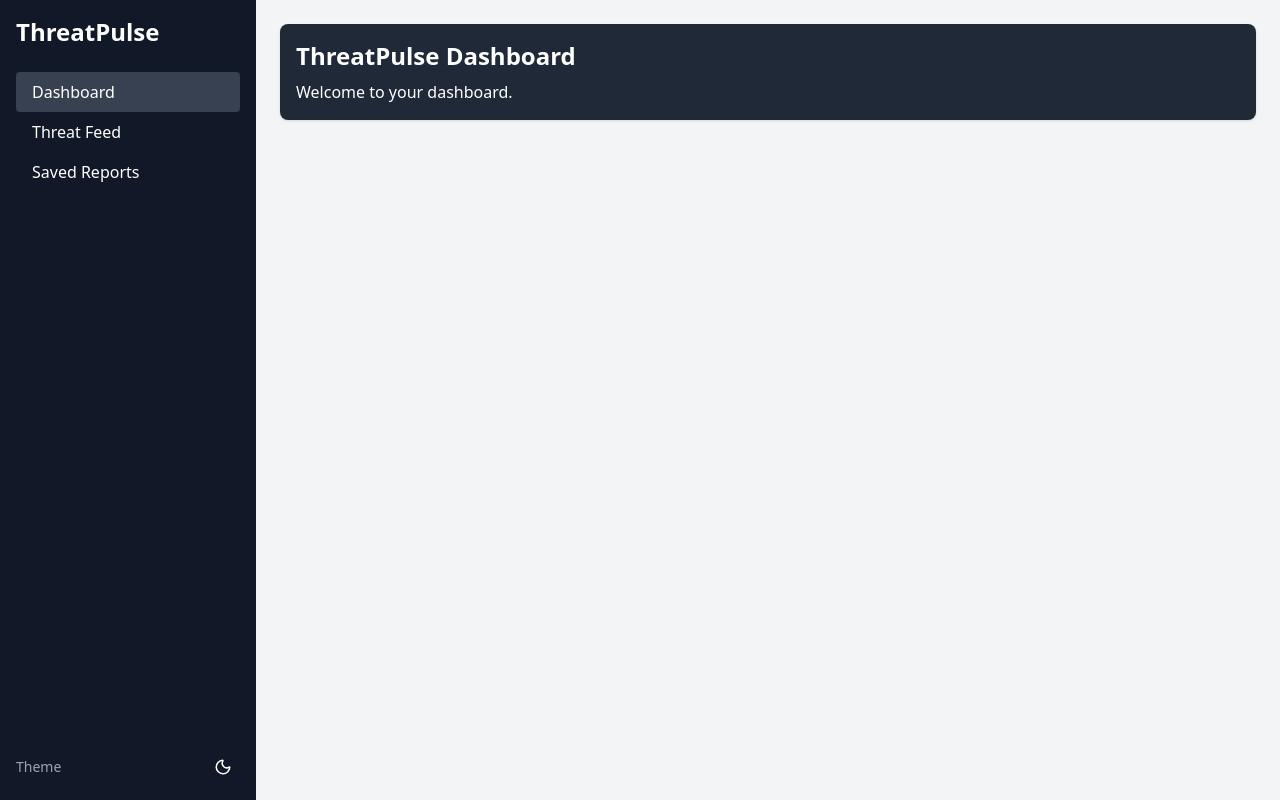
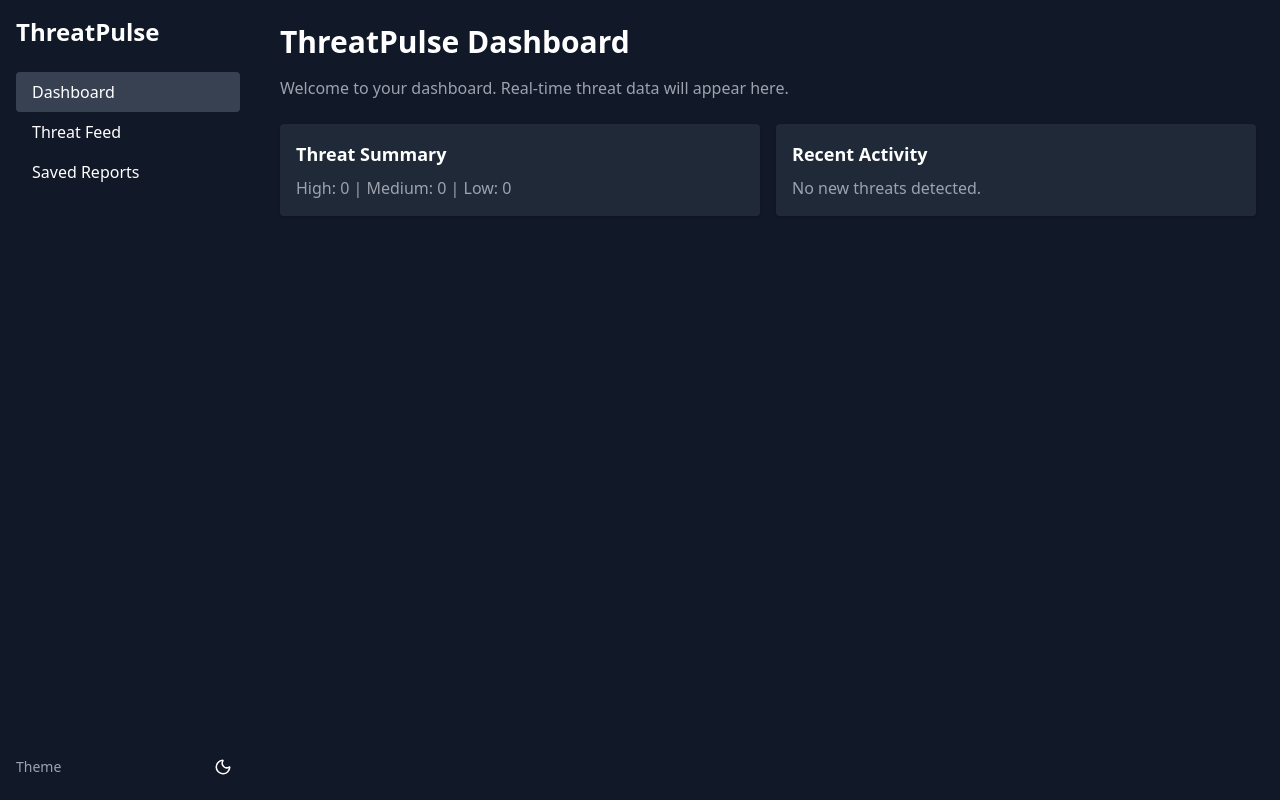
Before and after one commit to graydragon2/threatpulse-frontend, a Next.js app: page /dashboard in a window 1280 px wide. Built offline with nearby package versions, Linux system fonts and the light colour scheme.

Commit message:
feat: Polish animation and make look more professional

```diff
--- a/components/Layout.tsx
+++ b/components/Layout.tsx
@@ -1,21 +1,26 @@
 // components/Layout.tsx
+import Sidebar from './Sidebar';
+import { useRouter } from 'next/router';
+import { motion } from 'framer-motion';
 
-import React, { ReactNode } from 'react';
-import Sidebar from './Sidebar';
+export default function Layout({ children }) {
+  const currentPage = children.type;
 
-interface LayoutProps {
-  children: ReactNode;
-}
+  return (
+    <div className="flex min-h-screen bg-gray-900 text-white">
+      {/* Sidebar fade-in if not splash */}
+      {!currentPage.hideSidebar && (
+        <motion.div
+          initial={{ opacity: 0 }}
+          animate={{ opacity: 1 }}
+          transition={{ duration: 1.5, delay: 0.5 }}
+          className="w-64 bg-gray-800"
+        >
+          <Sidebar />
+        </motion.div>
+      )}
 
-const Layout = ({ children }: LayoutProps) => {
-  return (
-    <div className="flex min-h-screen bg-gray-100 dark:bg-gray-900">
-      <Sidebar />
-      <main className="flex-1 p-6 overflow-y-auto">
-        {children}
-      </main>
+      <main className="flex-1">{children}</main>
     </div>
   );
-};
-
-export default Layout;
+}
--- a/components/ThreatFeed.tsx
+++ b/components/ThreatFeed.tsx
@@ -1,5 +1,6 @@
+// components/ThreatFeed.tsx
 import { useEffect, useState } from 'react';
-import ThreatFeedExportButtons from './ThreatFeedExportButtons';
+import { motion } from 'framer-motion';
 
 interface ThreatItem {
   title: string;
@@ -19,12 +20,19 @@ export default function ThreatFeed() {
   const [riskFilter, setRiskFilter] = useState<string>('all');
   const [startDate, setStartDate] = useState('');
   const [endDate, setEndDate] = useState('');
-  const [tags, setTags] = useState('');
   const [page, setPage] = useState(1);
   const [total, setTotal] = useState(0);
   const [loading, setLoading] = useState(false);
+  const [isVisible, setIsVisible] = useState(false);
 
   const limit = 10;
+
+  useEffect(() => {
+    const timer = setTimeout(() => {
+      setIsVisible(true);
+    }, 100);
+    return () => clearTimeout(timer);
+  }, []);
 
   const fetchThreats = async () => {
     setLoading(true);
@@ -38,8 +46,6 @@ export default function ThreatFeed() {
       sources.forEach(src => params.append('sources', src));
       if (startDate) params.append('startDate', startDate);
       if (endDate) params.append('endDate', endDate);
-      if (tags) params.append('tags', tags);
-      if (riskFilter !== 'all') params.append('riskLevel', riskFilter);
 
       const res = await fetch(`${process.env.NEXT_PUBLIC_API_URL}/rss?${params}`);
       const data = await res.json();
@@ -83,7 +89,12 @@ export default function ThreatFeed() {
   };
 
   return (
-    <div className="mt-6">
+    <motion.div
+      className="mt-6"
+      initial={{ opacity: 0, y: 20 }}
+      animate={{ opacity: isVisible ? 1 : 0, y: isVisible ? 0 : 20 }}
+      transition={{ duration: 1 }}
+    >
       <div className="mb-4 flex gap-2 flex-wrap">
         <input
           type="text"
@@ -91,13 +102,6 @@ export default function ThreatFeed() {
           value={keywords}
           onChange={(e) => setKeywords(e.target.value)}
           className="px-3 py-1 border rounded w-full md:w-64 dark:bg-gray-700 dark:text-white"
-        />
-        <input
-          type="text"
-          placeholder="Filter by tags"
-          value={tags}
-          onChange={(e) => setTags(e.target.value)}
-          className="px-3 py-1 border rounded dark:bg-gray-700 dark:text-white"
         />
         <input
           type="date"
@@ -161,15 +165,6 @@ export default function ThreatFeed() {
         Low Risk: <span className="text-green-400">{riskCounts.low}</span>
       </div>
 
-      <ThreatFeedExportButtons
-        keywords={keywords}
-        sources={sources}
-        startDate={startDate}
-        endDate={endDate}
-        riskFilter={riskFilter}
-        tags={tags}
-      />
-
       {loading ? (
         <p className="text-gray-400">Loading...</p>
       ) : (
@@ -186,10 +181,7 @@ export default function ThreatFeed() {
                 item.threatLevel === 'medium' ? 'text-yellow-400' :
                 'text-green-400'}>
                 {item.threatLevel}
-              </span>
-              {item.tags && item.tags.length > 0 && (
-                <> | Tags: <span className="text-purple-400">{item.tags.join(', ')}</span></>
-              )}
+              </span> | Tags: {item.tags?.join(', ') || 'None'}
             </div>
           </div>
         ))
@@ -214,6 +206,6 @@ export default function ThreatFeed() {
           </button>
         </div>
       )}
-    </div>
+    </motion.div>
   );
 }
--- a/pages/dashboard.tsx
+++ b/pages/dashboard.tsx
@@ -1,17 +1,43 @@
 // pages/dashboard.tsx
-
+import { useEffect, useState } from 'react';
+import { motion } from 'framer-motion';
 import Head from 'next/head';
 
-export default function DashboardPage() {
+export default function Dashboard() {
+  const [isVisible, setIsVisible] = useState(false);
+
+  useEffect(() => {
+    const timer = setTimeout(() => {
+      setIsVisible(true);
+    }, 100); // Small delay so transition is noticeable
+    return () => clearTimeout(timer);
+  }, []);
+
   return (
-    <>
+    <motion.div
+      className="p-6"
+      initial={{ opacity: 0, y: 20 }}
+      animate={{ opacity: isVisible ? 1 : 0, y: isVisible ? 0 : 20 }}
+      transition={{ duration: 1 }}
+    >
       <Head>
-        <title>ThreatPulse Dashboard</title>
+        <title>Dashboard | ThreatPulse</title>
       </Head>
-      <div className="p-4 bg-gray-800 rounded-lg shadow text-white">
-        <h1 className="text-2xl font-semibold mb-2">ThreatPulse Dashboard</h1>
-        <p>Welcome to your dashboard.</p>
+
+      <h1 className="text-3xl font-bold mb-4">ThreatPulse Dashboard</h1>
+      <p className="text-gray-400">Welcome to your dashboard. Real-time threat data will appear here.</p>
+
+      {/* Example placeholder content */}
+      <div className="mt-6 grid grid-cols-1 md:grid-cols-2 gap-4">
+        <div className="bg-gray-800 p-4 rounded shadow">
+          <h2 className="text-lg font-semibold mb-2">Threat Summary</h2>
+          <p className="text-gray-400">High: 0 | Medium: 0 | Low: 0</p>
+        </div>
+        <div className="bg-gray-800 p-4 rounded shadow">
+          <h2 className="text-lg font-semibold mb-2">Recent Activity</h2>
+          <p className="text-gray-400">No new threats detected.</p>
+        </div>
       </div>
-    </>
+    </motion.div>
   );
 }
--- a/pages/index.tsx
+++ b/pages/index.tsx
@@ -2,72 +2,53 @@
 import { useEffect, useState } from 'react';
 import { useRouter } from 'next/router';
 import { motion } from 'framer-motion';
-import Head from 'next/head';
 
 export default function SplashScreen() {
   const router = useRouter();
-  const [showRipples, setShowRipples] = useState(false);
+  const [showSplash, setShowSplash] = useState(true);
 
   useEffect(() => {
-    const stageTimer = setTimeout(() => {
-      setShowRipples(true);
-    }, 2500);
+    const timer = setTimeout(() => {
+      setShowSplash(false);
+      router.push('/dashboard'); // Redirect to dashboard
+    }, 4000); // Splash duration
 
-    const redirectTimer = setTimeout(() => {
-      router.push('/dashboard');
-    }, 7000); // longer splash
-
-    return () => {
-      clearTimeout(stageTimer);
-      clearTimeout(redirectTimer);
-    };
+    return () => clearTimeout(timer);
   }, [router]);
 
-  const rippleColors = [
-    'rgba(59, 130, 246, 0.4)', // light blue
-    'rgba(37, 99, 235, 0.35)', // medium blue
-    'rgba(29, 78, 216, 0.3)',  // deep blue
-  ];
-
   return (
-    <div className="flex flex-col items-center justify-center h-screen bg-gray-900 text-white overflow-hidden relative">
-      <Head>
-        <title>ThreatPulse</title>
-      </Head>
-
-      {/* Multi-shade ripple rings */}
-      {showRipples &&
-        rippleColors.map((color, i) => (
+    <div className="flex items-center justify-center h-screen bg-gray-900 text-white relative overflow-hidden">
+      {/* Ripple Rings */}
+      {[0, 1, 2].map((i) => (
         <motion.div
           key={i}
-            className="absolute top-1/2 left-1/2 w-72 h-72 rounded-full blur-2xl pointer-events-none"
-            style={{
-              backgroundColor: color,
-              transform: 'translate(-50%, -50%)',
+          className="absolute rounded-full bg-blue-500 opacity-20 blur-3xl"
+          style={{ width: 200, height: 200, zIndex: 0 }}
+          animate={{
+            scale: [1, 3],
+            opacity: [0.3, 0],
           }}
-            initial={{ scale: 1, opacity: 0.5 }}
-            animate={{ scale: 4, opacity: 0 }}
           transition={{
-              duration: 6,       // longer cycle
-              repeat: Infinity,  // keeps looping
-              ease: 'easeOut',
-              delay: i * 2,      // stagger start so all appear early
+            duration: 3,
+            repeat: Infinity,
+            delay: i * 0.8,
           }}
         />
       ))}
 
-      {/* Main text */}
+      {/* Text Content */}
       <motion.div
-        initial={{ opacity: 0, scale: 0.6 }}
-        animate={{ opacity: 1, scale: 1 }}
-        transition={{ duration: 2.5 }}
-        className="relative text-center z-10"
+        className="relative z-10 text-center"
+        initial={{ opacity: 0, y: 20 }}
+        animate={{ opacity: 1, y: 0 }}
+        transition={{ duration: 1 }}
       >
-        <h1 className="text-5xl font-bold tracking-widest drop-shadow-lg">
-          ThreatPulse
-        </h1>
-        <p className="mt-2 text-gray-400">Securing Intelligence, Silently</p>
+        <h1 className="text-4xl font-bold">ThreatPulse</h1>
+        <p className="text-sm mt-2 text-gray-300">Securing Intelligence, Silently</p>
       </motion.div>
     </div>
   );
 }
+
+// Hide sidebar on splash page
+SplashScreen.hideSidebar = true;
```
Lines whose indentation alone changed are shown as unchanged.
